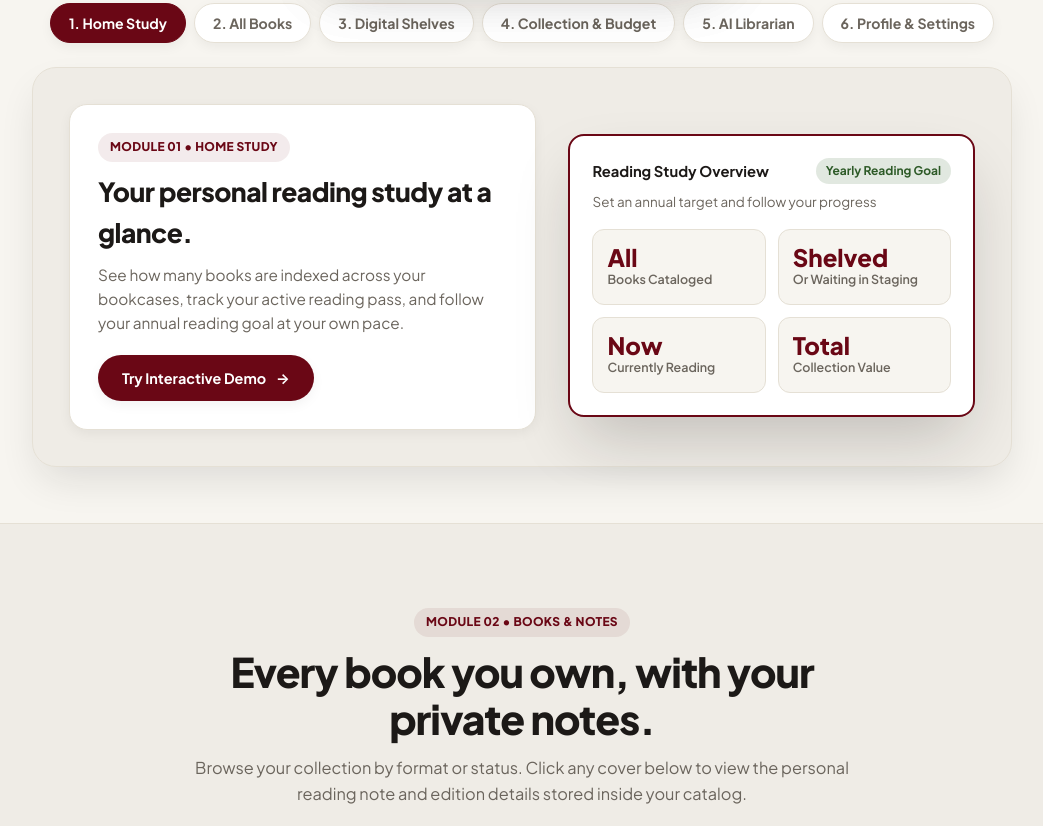
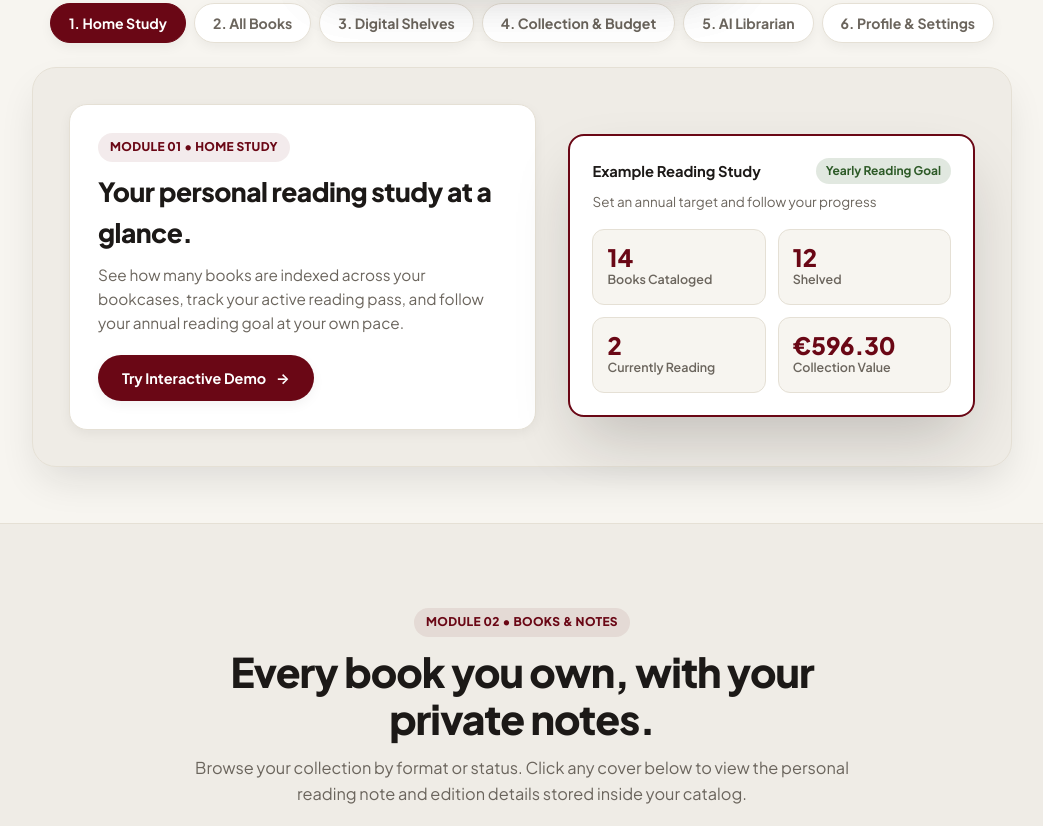
Before and after one commit to BuRne3rAcc/mybrarian-website, a plain HTML site: page index.html in a window 1280 px wide. Shown: the part 714-1540 px from the top of the page, without its empty margins (118-1161 px from the left). Drawn offline with Linux system fonts and the light colour scheme.

Commit message:
Update reading study details and librarian replies

```diff
--- a/index.html
+++ b/index.html
@@ -1397,26 +1397,26 @@
             <!-- Overlapping Picture-on-Picture Card -->
             <div class="pop-floating-card">
               <div style="display: flex; justify-content: space-between; align-items: center; margin-bottom: 8px;">
-                <strong style="font-size: 0.92rem;" id="modCardTitle">Reading Study Overview</strong>
+                <strong style="font-size: 0.92rem;" id="modCardTitle">Example Reading Study</strong>
                 <span class="status-pill" id="modCardBadge">Yearly Reading Goal</span>
               </div>
               <p style="font-size: 0.84rem; color: var(--ink-umber);" id="modCardSub">Set an annual target and follow your progress</p>
 
               <div class="vitals-mini-grid">
                 <div class="vital-mini-item">
-                  <div class="vital-mini-num" id="modStat1Num">All</div>
+                  <div class="vital-mini-num" id="modStat1Num">14</div>
                   <div style="font-size: 0.78rem; color: var(--ink-umber); font-weight: 600;" id="modStat1Label">Books Cataloged</div>
                 </div>
                 <div class="vital-mini-item">
-                  <div class="vital-mini-num" id="modStat2Num">Shelved</div>
-                  <div style="font-size: 0.78rem; color: var(--ink-umber); font-weight: 600;" id="modStat2Label">Or Waiting in Staging</div>
+                  <div class="vital-mini-num" id="modStat2Num">12</div>
+                  <div style="font-size: 0.78rem; color: var(--ink-umber); font-weight: 600;" id="modStat2Label">Shelved</div>
                 </div>
                 <div class="vital-mini-item">
-                  <div class="vital-mini-num" id="modStat3Num">Now</div>
+                  <div class="vital-mini-num" id="modStat3Num">2</div>
                   <div style="font-size: 0.78rem; color: var(--ink-umber); font-weight: 600;" id="modStat3Label">Currently Reading</div>
                 </div>
                 <div class="vital-mini-item">
-                  <div class="vital-mini-num" id="modStat4Num">Total</div>
+                  <div class="vital-mini-num" id="modStat4Num">€596.30</div>
                   <div style="font-size: 0.78rem; color: var(--ink-umber); font-weight: 600;" id="modStat4Label">Collection Value</div>
                 </div>
               </div>
@@ -1645,7 +1645,7 @@
                 <span style="font-size: 0.8rem; color: var(--ink-umber);">Your Books • Your Bookcases • Grounded in Your Library</span>
               </div>
             </div>
-            <span class="status-pill">Active Orientation</span>
+            <span class="status-pill">Ready to Help</span>
           </div>
 
           <div class="inquiry-chips">
@@ -1854,13 +1854,13 @@
         tag: "Module 01 • Home Study",
         title: "Your personal reading study at a glance.",
         desc: "See how many books are indexed across your bookcases, track your active reading pass, and follow your annual reading goal at your own pace.",
-        cardTitle: "Reading Study Overview",
+        cardTitle: "Example Reading Study",
         badge: "Yearly Reading Goal",
         sub: "Set an annual target and follow your progress",
-        s1Num: "All", s1Lab: "Books Cataloged",
-        s2Num: "Shelved", s2Lab: "Or Waiting in Staging",
-        s3Num: "Now", s3Lab: "Currently Reading",
-        s4Num: "Total", s4Lab: "Collection Value",
+        s1Num: "14", s1Lab: "Books Cataloged",
+        s2Num: "12", s2Lab: "Shelved",
+        s3Num: "2", s3Lab: "Currently Reading",
+        s4Num: "€596.30", s4Lab: "Collection Value",
         link: "#workspace"
       },
       {
@@ -1883,8 +1883,8 @@
         cardTitle: "Bookcase Occupancy",
         badge: "Your Bookcases",
         sub: "Main Study & Living Room Shelves",
-        s1Num: "Shelved", s1Lab: "On Your Bookcases",
-        s2Num: "New", s2Lab: "In Staging Dock",
+        s1Num: "12", s1Lab: "Placed on Shelves",
+        s2Num: "2", s2Lab: "In Staging Dock",
         s3Num: "6", s3Lab: "Spine Cloth Colors",
         s4Num: "100%", s4Lab: "Custom Order",
         link: "#digital-shelves"
@@ -1895,7 +1895,7 @@
         desc: "Track your book spending, average cost per edition, format investments across Fine Press and Hardcovers, and your acquisition wishlist.",
         cardTitle: "Collection Overview",
         badge: "Multi-Currency",
-        sub: "Supports EUR, USD, GBP, CHF, JPY, CAD, AUD",
+        sub: "Supports EUR, USD, GBP, CHF and JPY",
         s1Num: "€596.30", s1Lab: "Total Invested",
         s2Num: "€42.59", s2Lab: "Average / Volume",
         s3Num: "€140.00", s3Lab: "Top Fine Press Book",
@@ -1910,8 +1910,8 @@
         badge: "Grounded in Your Library",
         sub: "Strictly grounded in your own library",
         s1Num: "All", s1Lab: "Your Books Indexed",
-        s2Num: "All", s2Lab: "Bookcases Mapped",
-        s3Num: "Unread", s3Lab: "Books Waiting",
+        s2Num: "2", s2Lab: "Bookcases Mapped",
+        s3Num: "2", s3Lab: "Unread Books Waiting",
         s4Num: "Instant", s4Lab: "Shelf Lookup",
         link: "#ai-librarian"
       },
@@ -1924,7 +1924,7 @@
         sub: "Full JSON & collection data export included",
         s1Num: "6", s1Lab: "Badges Unlocked",
         s2Num: "2", s2Lab: "Reading Themes",
-        s3Num: "7", s3Lab: "Currencies",
+        s3Num: "5", s3Lab: "Currencies",
         s4Num: "1-Click", s4Lab: "Backup Export",
         link: "#settings"
       }
@@ -2001,7 +2001,7 @@
         title: "1984",
         author: "George Orwell • Classic Literature",
         format: "Clothbound Classic",
-        rating: "★ 4.8 / 5.0",
+        rating: "★ 4.0 / 5.0",
         quote: "\"Essential twentieth-century dystopian classic on the study shelf.\"",
         loc: "Study Bookshelf • Row 2",
         price: "Paid: €26.00",
@@ -2215,7 +2215,7 @@
     const librarianDialogues = [
       {
         prompt: "Locate moody, atmospheric novels resting on my shelves.",
-        reply: "Hello, reader. Looking across your listed books, <strong>The Secret History</strong> by Donna Tartt and <strong>Piranesi</strong> by Susanna Clarke match this atmosphere best. Both are currently shelved on <strong>Main Study Bookcase 1, Row 2</strong>, and both carry a 5.0-star rating in your notes."
+        reply: "Hello, reader. Looking across your books, <strong>The Secret History</strong> by Donna Tartt and <strong>Piranesi</strong> by Susanna Clarke match this atmosphere best. Both are currently shelved on <strong>Main Study Bookcase 1, Row 2</strong>, and both carry a 5.0-star rating in your notes."
       },
       {
         prompt: "Draw a recommendation matched to my recent reading notes.",
@@ -2227,7 +2227,7 @@
       },
       {
         prompt: "Which unread books are waiting on my physical shelves?",
-        reply: "You currently have <strong>1 unread book</strong> resting on your active study shelf: <strong>The Great Gatsby</strong> by F. Scott Fitzgerald (Study Bookcase 1, Row 2), plus any newly added books waiting to be shelved."
+        reply: "You currently have <strong>2 unread books</strong> resting on your study shelf: <strong>Pride and Prejudice</strong> by Jane Austen and <strong>The Great Gatsby</strong> by F. Scott Fitzgerald (both Study Bookcase 1, Row 2), plus any newly added books waiting to be shelved."
       }
     ];
 
```
